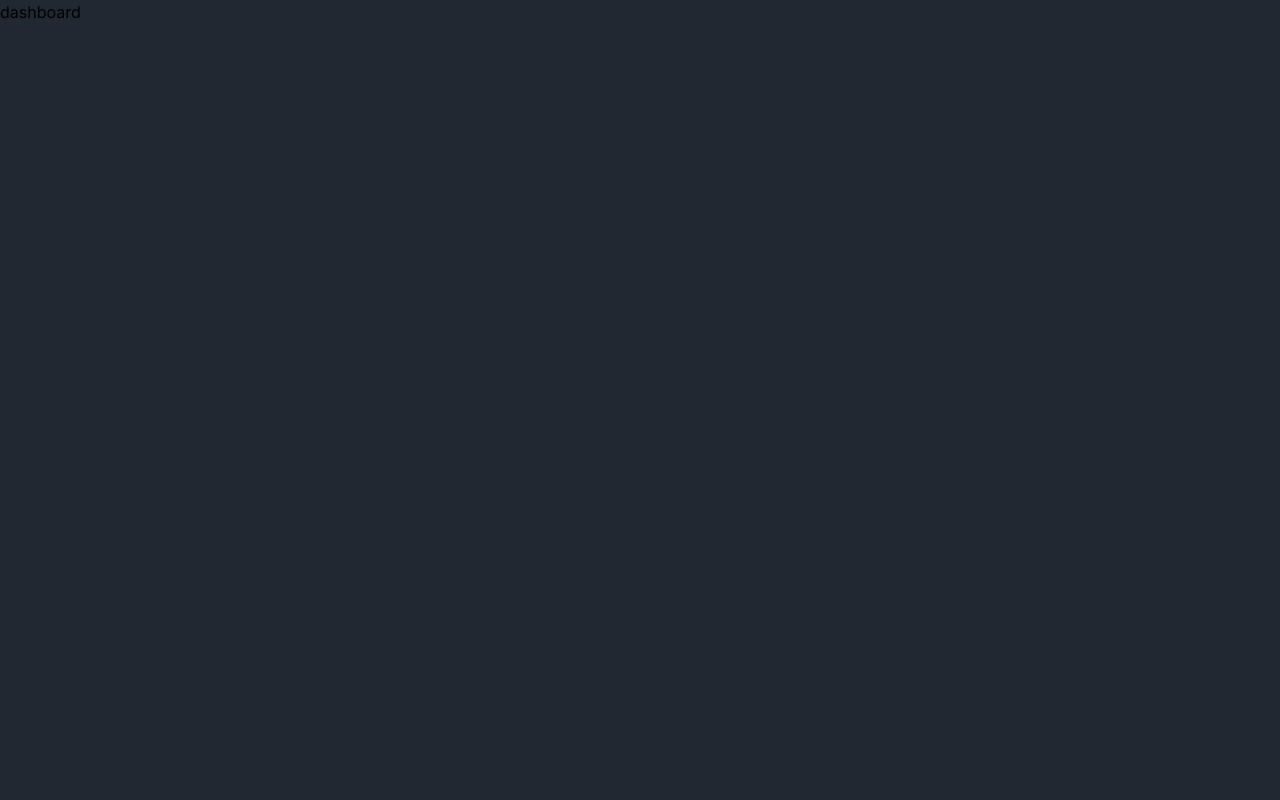
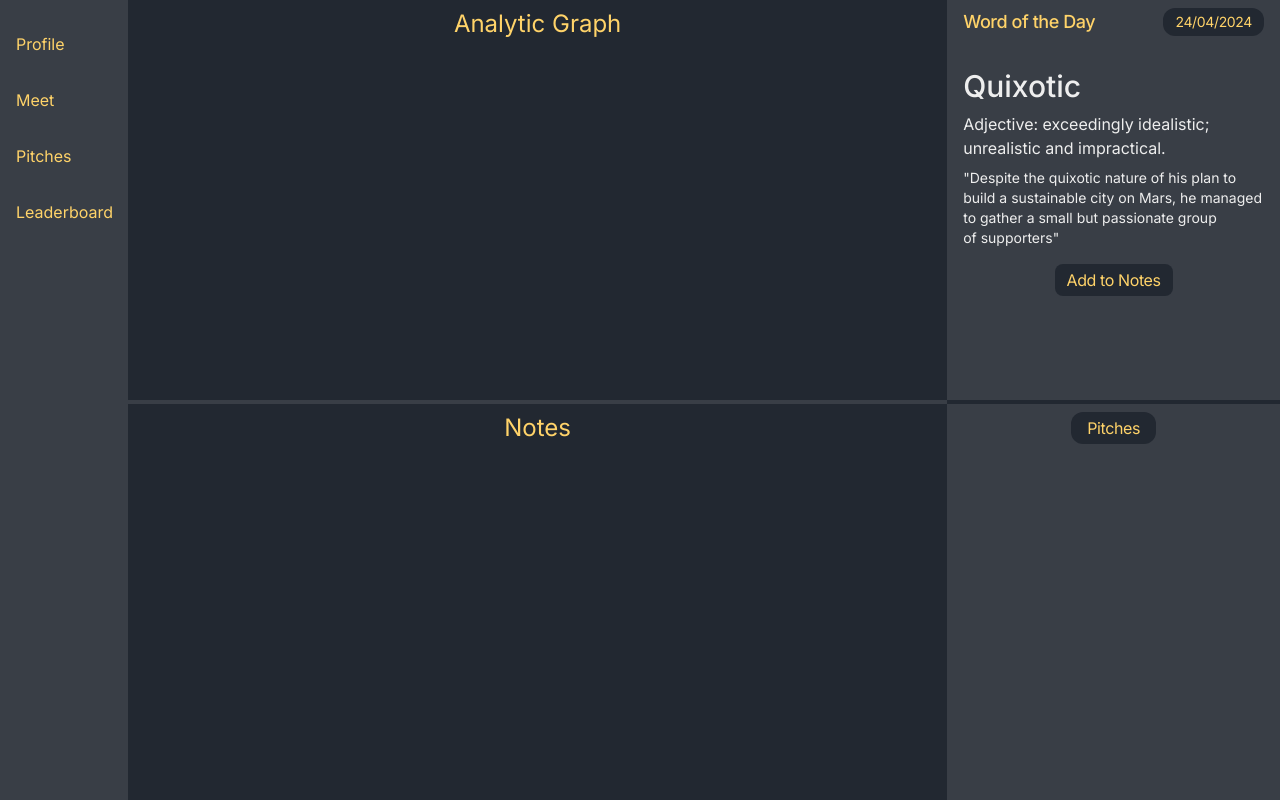
Before and after one commit to Hello-Utkarsh/ConvoBuddy, a Next.js app: page /dashboard in a window 1280 px wide. Built offline with nearby package versions, Linux system fonts and the light colour scheme.

Commit message:
added dashboard

```diff
--- /dev/null
+++ b/app/components/Pitches.tsx
@@ -0,0 +1,12 @@
+import React from 'react'
+
+const Pitches = () => {
+    return (
+        <div className='h-2/4 py-2 px-4'>
+            <h1 className='bg-[#222831] text-center w-fit px-4 py-1 mx-auto rounded-xl tracking-tight text-[#FFD369]'>Pitches</h1>
+
+        </div>
+    )
+}
+
+export default Pitches
--- /dev/null
+++ b/app/components/Sidebar.tsx
@@ -0,0 +1,16 @@
+import React from 'react'
+
+const Sidebar = () => {
+    return (
+        <div className='w-[10%] h-[100vh] bg-[#393E46] flex flex-col item-center'>
+            <div className='my-4 flex flex-col'>
+                <button className=' hover:bg-[#222831] text-start pl-4 text-[#FFD369] py-2 rounded-sm my-2'>Profile</button>
+                <button className=' hover:bg-[#222831] text-start pl-4 text-[#FFD369] py-2 rounded-sm my-2'>Meet</button>
+                <button className=' hover:bg-[#222831] text-start pl-4 text-[#FFD369] py-2 rounded-sm my-2'>Pitches</button>
+                <button className=' hover:bg-[#222831] text-start pl-4 text-[#FFD369] py-2 rounded-sm my-2'>Leaderboard</button>
+            </div>
+        </div>
+    )
+}
+
+export default Sidebar
--- /dev/null
+++ b/app/components/WordOfTheDay.tsx
@@ -0,0 +1,20 @@
+import React from 'react'
+
+const WordOfTheDay = () => {
+    return (
+        <div className='h-2/4 py-2 px-4'>
+            <div className='flex justify-between w-full items-center'>
+                <h1 className='bg-[#222831 text-center text-lg font-medium w-fit rounded-lg tracking-tight text-[#FFD369]'>Word of the Day</h1>
+                <p className='bg-[#222831] px-3 py-1 text-[#FFD369] text-sm tracking-tight rounded-xl'>24/04/2024</p>
+            </div>
+            <div className='mt-8 text-pretty text-[#EEEEEE] flex flex-col'>
+                <h2 className='text-3xl font-medium'>Quixotic</h2>
+                <p className='mt-2'>Adjective: exceedingly idealistic; unrealistic and impractical.</p>
+                <p className='mt-2 text-sm'>"Despite the quixotic nature of his plan to build a sustainable city on Mars, he managed to gather a small but passionate group of supporters"</p>
+                <button className='bg-[#222831] px-3 py-1 text-[#FFD369] tracking-tight rounded-lg mx-auto w-fit mt-4'>Add to Notes</button>
+            </div>
+        </div>
+    )
+}
+
+export default WordOfTheDay
--- a/app/dashboard/page.tsx
+++ b/app/dashboard/page.tsx
@@ -1,9 +1,24 @@
 import React from 'react'
+import Sidebar from '../components/Sidebar'
+import WordOfTheDay from '../components/WordOfTheDay'
+import Pitches from '../components/Pitches'
 
 const Page = () => {
   return (
-    <div>
-      dashboard
+    <div className='flex'>
+      <Sidebar />
+      <div className='w-[64%] divide-y-4 divide-[#393E46]'>
+        <div className='w-full h-[50vh] py-2'>
+          <h1 className='text-[#FFD369] text-2xl w-fit mx-auto'>Analytic Graph</h1>
+        </div>
+        <div className='w-full h-[50vh] py-2'>
+          <h1 className='text-[#FFD369] text-2xl w-fit mx-auto'>Notes</h1>
+        </div>
+      </div>
+      <div className='flex flex-col w-[26%] h-[100vh] divide-y-4 divide-[#222831] bg-[#393E46]'>
+        <WordOfTheDay />
+        <Pitches />
+      </div>
     </div>
   )
 }
--- a/app/page.tsx
+++ b/app/page.tsx
@@ -77,22 +77,22 @@ export default function Home() {
               </SignedIn>
             </div>
           </div>
-          <div className='w-2/6 bg-[#393E46] justify-center mr-10 rounded-xl py-4 flex flex-col'>
-            <h1 className='text-[#FFD369] text-xl font-semibold my-2 mx-auto'>Contact us</h1>
+          <div className='w-2/6 bg-[#393E46]  justify-center mr-10 rounded-xl py-4 flex flex-col'>
+            <h1 className='text-[#FFD369] text-2xl font-semibold my-2 w-4/6 mx-auto'>Contact us</h1>
             <div className='flex flex-col mx-auto w-4/6'>
               <div className='flex flex-col my-2'>
                 <label className='text-[#EEEEEE]' htmlFor="">Name</label>
-                <input className='rounded-xl text-[#222831] px-3 mt-1' type="text" />
+                <input className='rounded-xl text-[#EEEEEE] bg-[#393E46] border-[#EEEEEE] border-2 px-3 mt-1' type="text" />
               </div>
               <div className='flex flex-col my-2'>
                 <label className='text-[#EEEEEE]' htmlFor="">Email</label>
-                <input className='rounded-xl text-[#222831] px-3 mt-1' type="text" />
+                <input className='rounded-xl text-[#EEEEEE] bg-[#393E46] border-[#EEEEEE] border-2 px-3 mt-1' type="text" />
               </div>
               <div className='flex flex-col my-2'>
                 <label className='text-[#EEEEEE]' htmlFor="">Message</label>
-                <textarea className='rounded-xl text-[#222831] px-3 mt-1' name="" id=""></textarea>
+                <textarea className='rounded-xl text-[#EEEEEE] bg-[#393E46] border-[#EEEEEE] border-2 px-3 mt-1' name="" id=""></textarea>
               </div>
-              <button className='bg-[#222831] px-4 py-2 rounded-xl text-[#FFD369] mx-auto mt-2'>Submit</button>
+              <button className='bg-[#222831] px-4 py-2 rounded-xl text-[#FFD369] w-fit mt-2 ml-[66%]'>Submit</button>
             </div>
           </div>
         </footer>
--- a/app/pages/_document.js
+++ b/app/pages/_document.js
@@ -7,6 +7,8 @@ export default function Document() {
             <Head>
                 {/* Add your font links here */}
                 <link rel="preconnect" href="https://fonts.googleapis.com" />
+                {/* <link rel="stylesheet" href="https://fonts.googleapis.com/css2?family=Material+Symbols+Outlined:opsz,wght,FILL,GRAD@20..48,100..700,0..1,-50..200" /> */}
+                <link rel="stylesheet" href="https://fonts.googleapis.com/css2?family=Material+Symbols+Outlined:opsz,wght,FILL,GRAD@24,400,0,0" />
                 <link rel="preconnect" href="https://fonts.gstatic.com" crossorigin />
                 <link href="https://fonts.googleapis.com/css2?family=Manrope:wght@200..800&display=swap" rel="stylesheet" />
                 {/* You can add more fonts or other head elements here */}
--- a/package.json
+++ b/package.json
@@ -10,6 +10,7 @@
   },
   "dependencies": {
     "@clerk/nextjs": "^5.1.6",
+    "material-icons": "^1.13.12",
     "next": "14.2.4",
     "prisma": "^5.15.1",
     "react": "^18",
```
Also changed, not shown: 1 other file (tests, documents, lock files or other folders).
